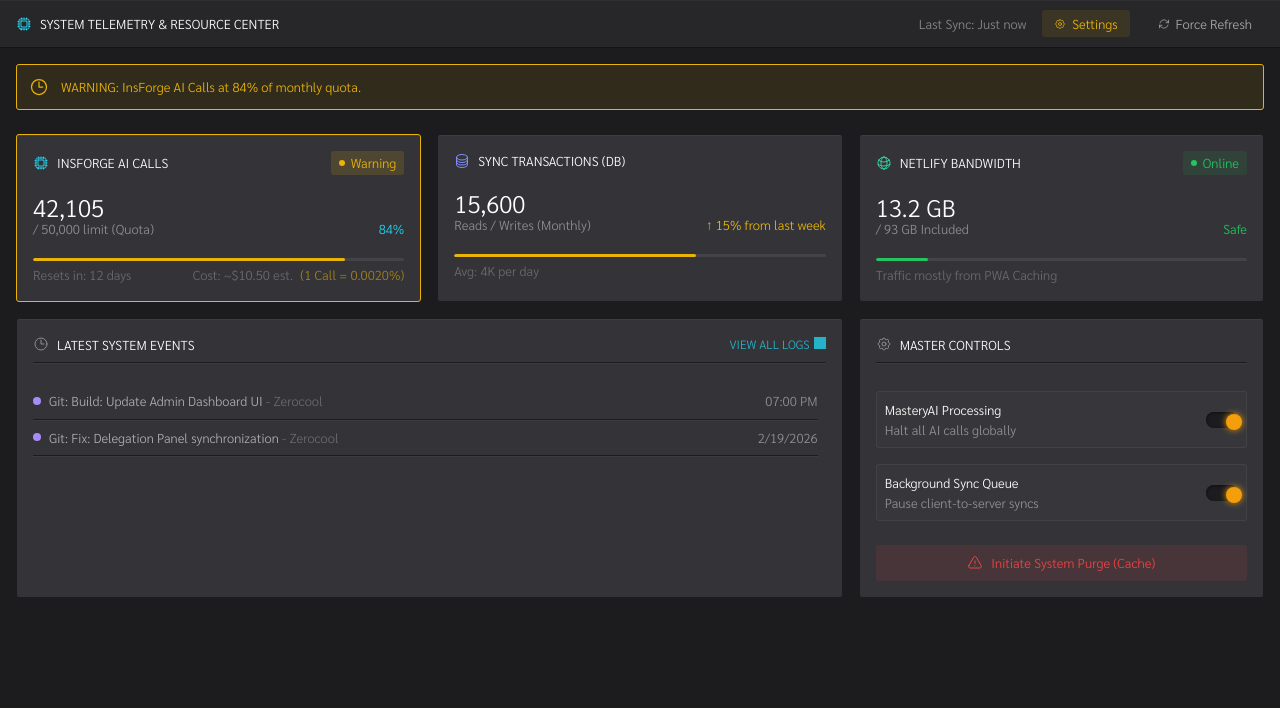
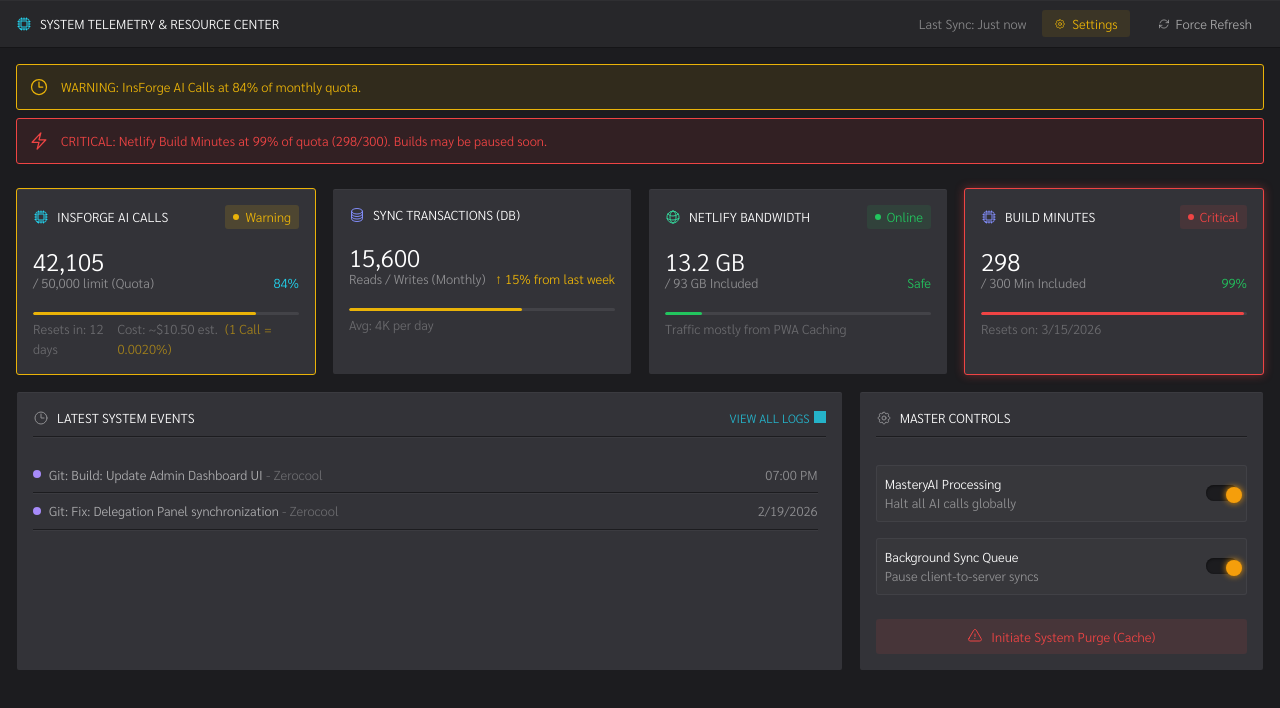
Before and after one commit to apaiso1978-debug/idlpms-hud, a website: page pages/admin/dashboard.html in a window 1280 px wide. Drawn offline with nearby package versions, Linux system fonts and the light colour scheme; no server answers.

Commit message:
feat(admin): append Netlify Build Minutes tracking to telemetry dashboard

```diff
--- a/assets/js/admin_metrics.js
+++ b/assets/js/admin_metrics.js
@@ -195,6 +195,39 @@
     }
 
     /**
+     * Fetch Netlify Build Minutes (Account/Team Level)
+     */
+    async getNetlifyBuildStats(teamSlug = 'apaiso1978') {
+        if (!this.config.netlify.token) {
+            return this._mockNetlifyBuildData();
+        }
+
+        try {
+            const response = await fetch(`https://api.netlify.com/api/v1/${teamSlug}/builds/status`, {
+                headers: {
+                    'Authorization': `Bearer ${this.config.netlify.token}`
+                }
+            });
+
+            if (!response.ok) throw new Error('Failed to fetch Netlify build stats');
+            return await response.json();
+        } catch (error) {
+            console.error('[AdminMetrics] Netlify Build API Error:', error);
+            return this._mockNetlifyBuildData();
+        }
+    }
+
+    _mockNetlifyBuildData() {
+        return {
+            minutes: {
+                current: 298,
+                included_minutes: 300,
+                period_end_date: "2026-03-15T00:00:00.000-07:00"
+            }
+        };
+    }
+
+    /**
      * 3. GitHub Telemetry (Recent Commits)
      */
     async getGithubSysEvents() {
--- a/pages/admin/dashboard.html
+++ b/pages/admin/dashboard.html
@@ -183,7 +183,7 @@
 
         <!-- ROW 1: CRITICAL RESOURCES (AI & DB) -->
         <!-- InsForge AI Calls -->
-        <div class="telemetry-widget col-span-12 md:col-span-6 lg:col-span-4" id="insforge-widget">
+        <div class="telemetry-widget col-span-12 md:col-span-6 lg:col-span-3" id="insforge-widget">
             <div class="widget-title-area">
                 <div class="widget-title">
                     <i class="icon i-cpu w-4 h-4 bg-[var(--vs-accent)]"></i>
@@ -220,7 +220,7 @@
         </div>
 
         <!-- Database Rows Sync Usage -->
-        <div class="telemetry-widget col-span-12 md:col-span-6 lg:col-span-4">
+        <div class="telemetry-widget col-span-12 md:col-span-6 lg:col-span-3">
             <div class="widget-title-area">
                 <div class="widget-title">
                     <i class="icon i-database w-4 h-4 bg-[var(--id-obec)]"></i>
@@ -248,7 +248,7 @@
         </div>
 
         <!-- Netlify Bandwidth -->
-        <div class="telemetry-widget col-span-12 md:col-span-6 lg:col-span-4" id="netlify-widget">
+        <div class="telemetry-widget col-span-12 md:col-span-6 lg:col-span-3" id="netlify-widget">
             <div class="widget-title-area">
                 <div class="widget-title">
                     <i class="icon i-globe w-4 h-4 bg-[var(--id-esa)]"></i>
@@ -275,6 +275,39 @@
                 </div>
                 <div class="flex justify-between mt-1 text-[var(--vs-text-muted)] opacity-60 text-[13px]">
                     <span>Traffic mostly from PWA Caching</span>
+                </div>
+            </div>
+        </div>
+
+        <!-- Netlify Build Minutes -->
+        <div class="telemetry-widget col-span-12 md:col-span-6 lg:col-span-3" id="netlify-build-widget">
+            <div class="widget-title-area">
+                <div class="widget-title">
+                    <i class="icon i-cpu w-4 h-4 bg-[var(--id-obec)]"></i>
+                    Build Minutes
+                </div>
+                <div id="netlify-build-status-badge"
+                    class="neon-badge-success px-2 py-0.5 rounded-[3px] text-[13px] flex items-center gap-1.5">
+                    <span id="netlify-build-status-dot"
+                        class="w-1.5 h-1.5 rounded-[50%] bg-[var(--vs-success)] block"></span>
+                    <span id="netlify-build-status-text">Active</span>
+                </div>
+            </div>
+
+            <div class="flex justify-between items-end mt-2">
+                <div>
+                    <div class="metric-value" id="netlify-build-val">--</div>
+                    <div class="metric-sub" id="netlify-build-limit">/ -- Min Included</div>
+                </div>
+                <div class="text-[var(--vs-success)] text-[13px]" id="netlify-build-pct">Safe</div>
+            </div>
+
+            <div>
+                <div class="telemetry-bar-bg">
+                    <div id="netlify-build-bar" class="telemetry-bar-fill fill-success" style="width: 0%;"></div>
+                </div>
+                <div class="flex flex-col mt-1 text-[var(--vs-text-muted)] opacity-60 text-[13px] line-clamp-1">
+                    <span id="netlify-build-reset">Resets on: --</span>
                 </div>
             </div>
         </div>
@@ -450,7 +483,50 @@
                 console.error('Error updating Netlify UI:', error);
             }
 
-            // --- 3. Fetch & Update GitHub Events ---
+            // --- 3. Fetch & Update Netlify Build Minutes ---
+            try {
+                const buildData = await metricsSvc.getNetlifyBuildStats();
+                const minutes = buildData.minutes || { current: 0, included_minutes: 300 };
+                const usedMins = minutes.current || 0;
+                const limitMins = minutes.included_minutes || 300;
+                const buildPercentage = Math.round((usedMins / limitMins) * 100) || 0;
+
+                const endDate = new Date(minutes.period_end_date || new Date());
+                const resetStr = minutes.period_end_date ? endDate.toLocaleDateString() : 'Unknown';
+
+                document.getElementById('netlify-build-val').textContent = `${usedMins}`;
+                document.getElementById('netlify-build-limit').textContent = `/ ${limitMins} Min Included`;
+                document.getElementById('netlify-build-bar').style.width = `${Math.min(buildPercentage, 100)}%`;
+                document.getElementById('netlify-build-reset').textContent = `Resets on: ${resetStr}`;
+                document.getElementById('netlify-build-pct').textContent = `${buildPercentage}%`;
+
+                // Color logic based on usage
+                const buildClass = buildPercentage >= 90 ? 'fill-danger' : (buildPercentage >= 80 ? 'fill-warning' : 'fill-success');
+                document.getElementById('netlify-build-bar').className = `telemetry-bar-fill ${buildClass}`;
+
+                if (buildPercentage >= 90) {
+                    document.getElementById('netlify-build-widget').style.boxShadow = '0 0 10px rgba(239, 68, 68, 0.4)';
+                    document.getElementById('netlify-build-widget').style.borderColor = 'var(--vs-danger)';
+                    document.getElementById('netlify-build-status-badge').className = 'neon-badge-danger px-2 py-0.5 rounded-[3px] text-[13px] flex items-center gap-1.5';
+                    document.getElementById('netlify-build-status-dot').className = 'w-1.5 h-1.5 rounded-[50%] bg-[var(--vs-danger)] block';
+                    document.getElementById('netlify-build-status-text').textContent = 'Critical';
+
+                    const msg = `CRITICAL: Netlify Build Minutes at ${buildPercentage}% of quota (${usedMins}/${limitMins}). Builds may be paused soon.`;
+                    addAlert(msg, 'danger');
+                    metricsSvc.dispatchWebhookAlert('netlify-builds', buildPercentage, msg);
+                } else if (buildPercentage >= 80) {
+                    document.getElementById('netlify-build-widget').style.borderColor = 'var(--vs-warning)';
+                    document.getElementById('netlify-build-status-badge').className = 'neon-badge-warning px-2 py-0.5 rounded-[3px] text-[13px] flex items-center gap-1.5';
+                    document.getElementById('netlify-build-status-dot').className = 'w-1.5 h-1.5 rounded-[50%] bg-[var(--vs-warning)] block';
+                    document.getElementById('netlify-build-status-text').textContent = 'Warning';
+                    addAlert(`WARNING: Netlify Build Minutes at ${buildPercentage}% of quota.`, 'warning');
+                }
+
+            } catch (error) {
+                console.error('Error updating Netlify Build Minutes UI:', error);
+            }
+
+            // --- 4. Fetch & Update GitHub Events ---
             try {
                 const gitEvents = await metricsSvc.getGithubSysEvents();
                 const eventsContainer = document.getElementById('github-events-container');
```
